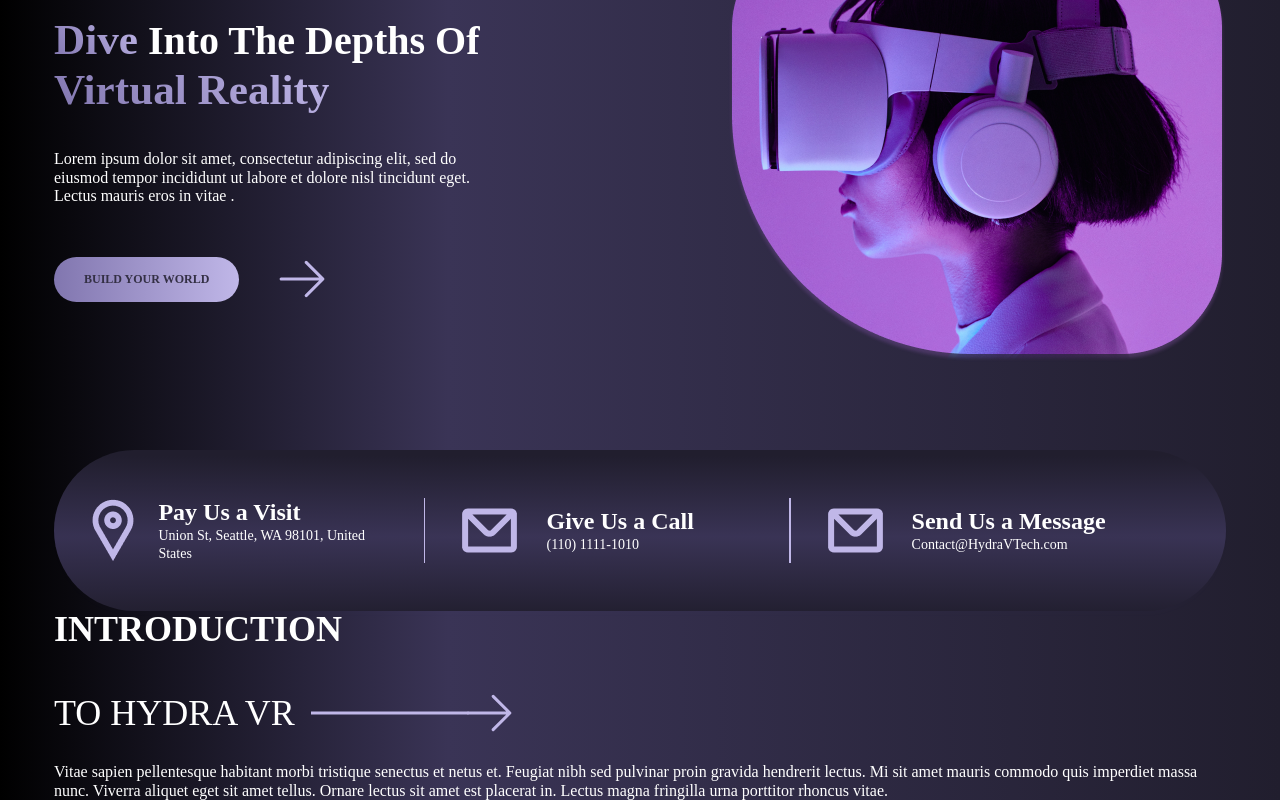
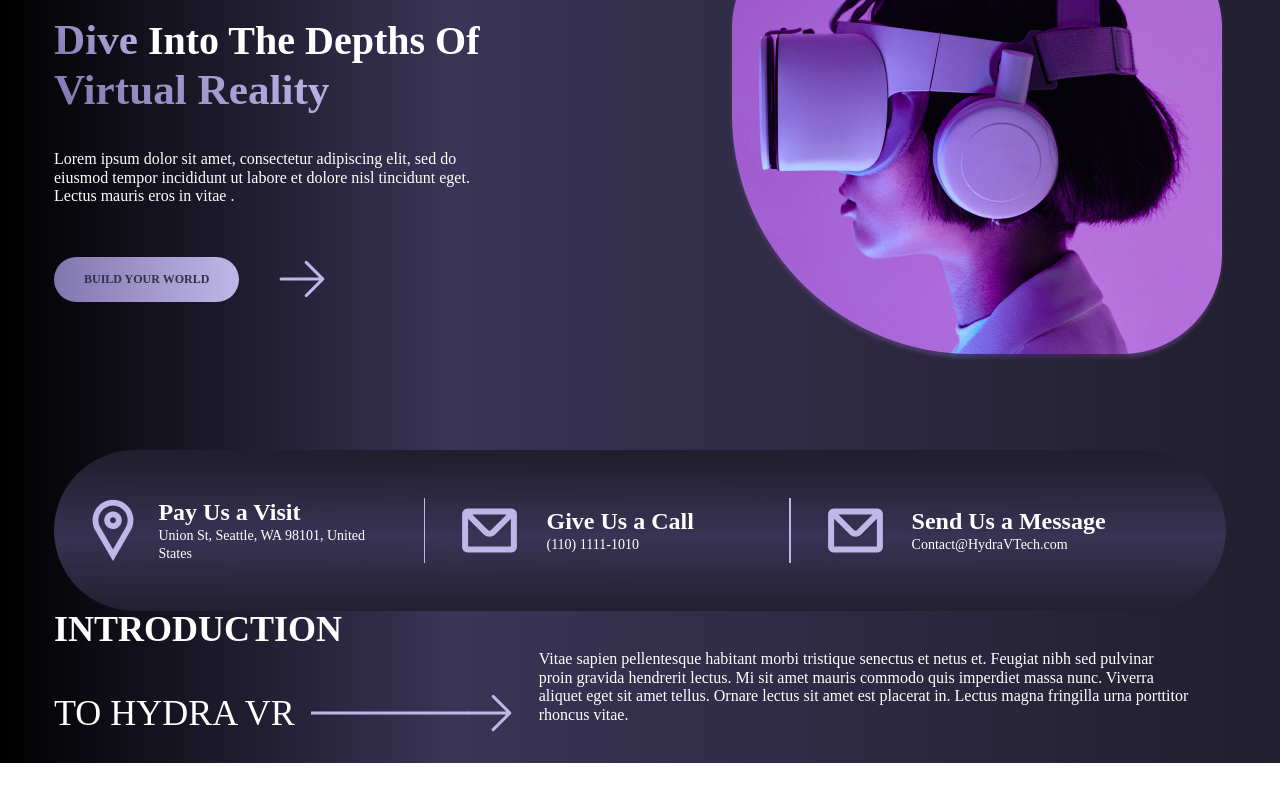
Before and after one commit to AlexanderLosev152/hydra, a React (Vite) app: page / in a window 1280 px wide. Shown: the part 370-1170 px from the top of the page. After the commit the page ends 1133 px from the top, so only its background shows below. Built offline with nearby package versions, Linux system fonts and the light colour scheme.

Commit message:
heeder box

```diff
--- a/src/components/About/About.jsx
+++ b/src/components/About/About.jsx
@@ -1,13 +1,15 @@
 // import styles from './style.module.scss';
-
-import Heading from '../Headind/Heading';
 import HeadingBox from '../HeadingBox/HeadingBox';
 
 const About = () => {
 	return (
 		<div className="container">
 			<div>
-				<HeadingBox text="Vitae sapien pellentesque habitant morbi tristique senectus et netus et. Feugiat nibh sed pulvinar proin gravida hendrerit lectus. Mi sit amet mauris commodo quis imperdiet massa nunc. Viverra aliquet eget sit amet tellus. Ornare lectus sit amet est placerat in. Lectus magna fringilla urna porttitor rhoncus vitae." />
+				<HeadingBox
+					top="INTRODUCTION"
+					span="TO HYDRA VR"
+					text="Vitae sapien pellentesque habitant morbi tristique senectus et netus et. Feugiat nibh sed pulvinar proin gravida hendrerit lectus. Mi sit amet mauris commodo quis imperdiet massa nunc. Viverra aliquet eget sit amet tellus. Ornare lectus sit amet est placerat in. Lectus magna fringilla urna porttitor rhoncus vitae."
+				/>
 			</div>
 		</div>
 	);
--- a/src/components/Headind/Heading.jsx
+++ /dev/null
@@ -1,17 +0,0 @@
-import ArrowTitle from '../ArrowTitle/ArrowTitle';
-import styles from './style.module.scss';
-
-const Heading = () => {
-	return (
-		<div>
-			<h2 className={styles.title}>
-				INTRODUCTION{' '}
-				<span>
-					TO HYDRA VR <ArrowTitle />
-				</span>
-			</h2>
-		</div>
-	);
-};
-
-export default Heading;
--- a/src/components/HeadingBox/HeadingBox.jsx
+++ b/src/components/HeadingBox/HeadingBox.jsx
@@ -1,11 +1,30 @@
-// import styles from './style.module.scss';
+import styles from './style.module.scss';
 
-import Heading from '../Headind/Heading';
-
-const HeadingBox = ({ text }) => {
+const HeadingBox = ({ top, span, text }) => {
 	return (
-		<div>
-			<Heading />
+		<div className={styles.wrapper}>
+			<h2 className={styles.title}>
+				{top}
+				<span>
+					{span}
+					<svg
+						width="228"
+						height="100"
+						viewBox="0 0 228 100"
+						fill="none"
+						xmlns="http://www.w3.org/2000/svg"
+					>
+						<path
+							d="M198.833 50L157.167 50M198.833 50L182.167 66.6666M198.833 50L182.167 33.3333"
+							stroke="#C0B7E8"
+							stroke-width="3"
+							stroke-linecap="round"
+							stroke-linejoin="round"
+						/>
+						<path d="M157.5 50H0" stroke="#C0B7E8" stroke-width="3" />
+					</svg>
+				</span>
+			</h2>
 			<p>{text}</p>
 		</div>
 	);
--- a/src/components/Headind/style.module.scss
+++ b/src/components/HeadingBox/style.module.scss
@@ -1,3 +1,11 @@
+.wrapper {
+	display: flex;
+	align-items: center;
+	p {
+		max-width: 650px;
+	}
+}
+
 h2 {
 	font-weight: 700;
 	font-size: clamp(1.625rem, 3vw, 2.25rem);
```
